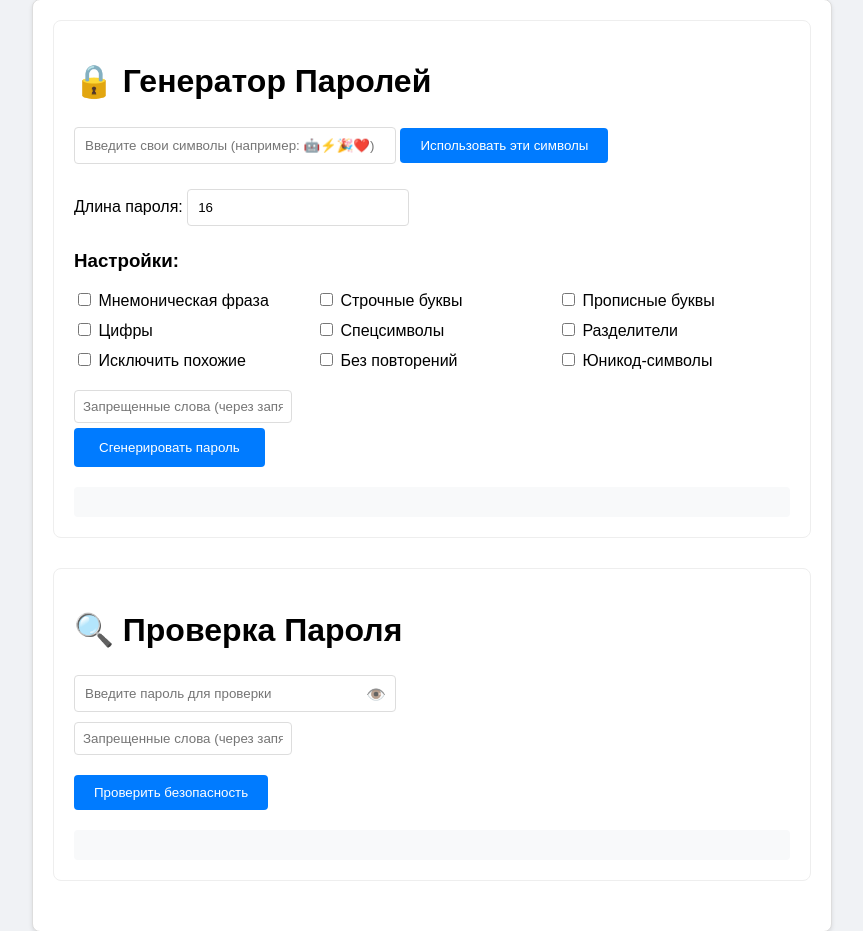
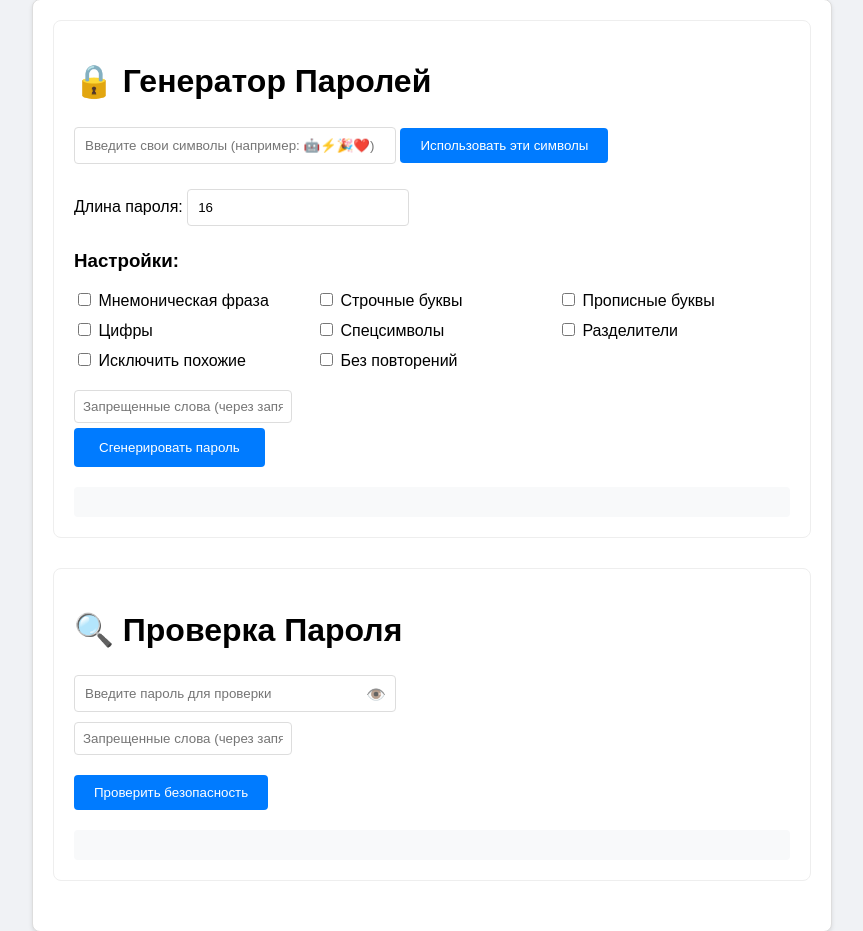
Before and after one commit to Gnfw/psw, a Python web app: template templates/index.html in a window 1280 px wide. Shown: the part 41-972 px from the top of the page, without its empty margins (208-1071 px from the left). Run offline with Jinja, Linux system fonts and the light colour scheme; the template is opened without the code that fills it, so the values that code supplies are empty.

Commit message:
Update index.html

```diff
--- a/templates/index.html
+++ b/templates/index.html
@@ -215,7 +215,6 @@
                 <label><input type="checkbox" name="option" value="OPT_SEPARATORS"> Разделители</label>
                 <label><input type="checkbox" name="option" value="OPT_AVOID_SIMILAR"> Исключить похожие</label>
                 <label><input type="checkbox" name="option" value="OPT_NO_REPEAT_CHARS"> Без повторений</label>
-                <label><input type="checkbox" name="option" value="OPT_UNICODE"> Юникод-символы</label>
             </div>
 
             <div>
```
